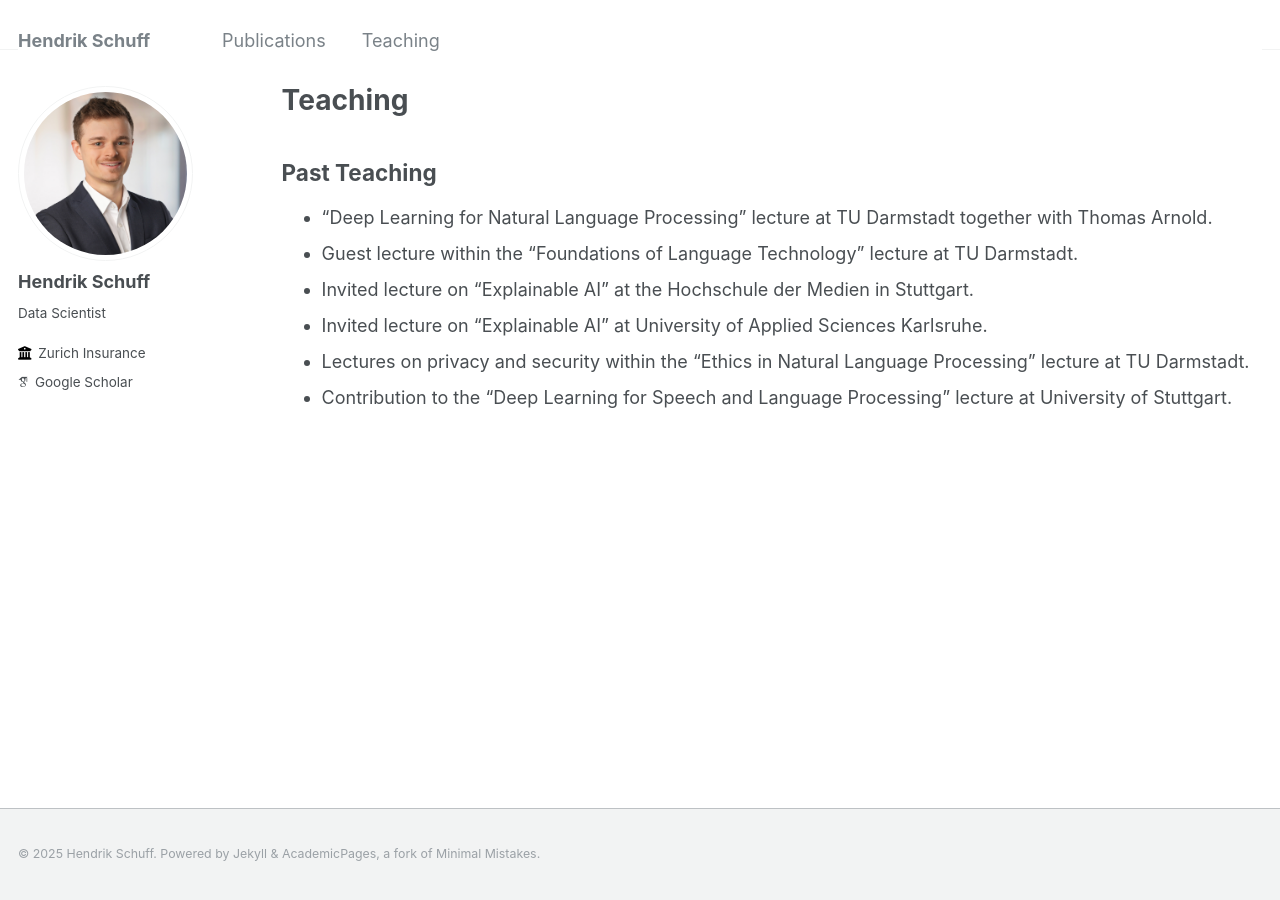
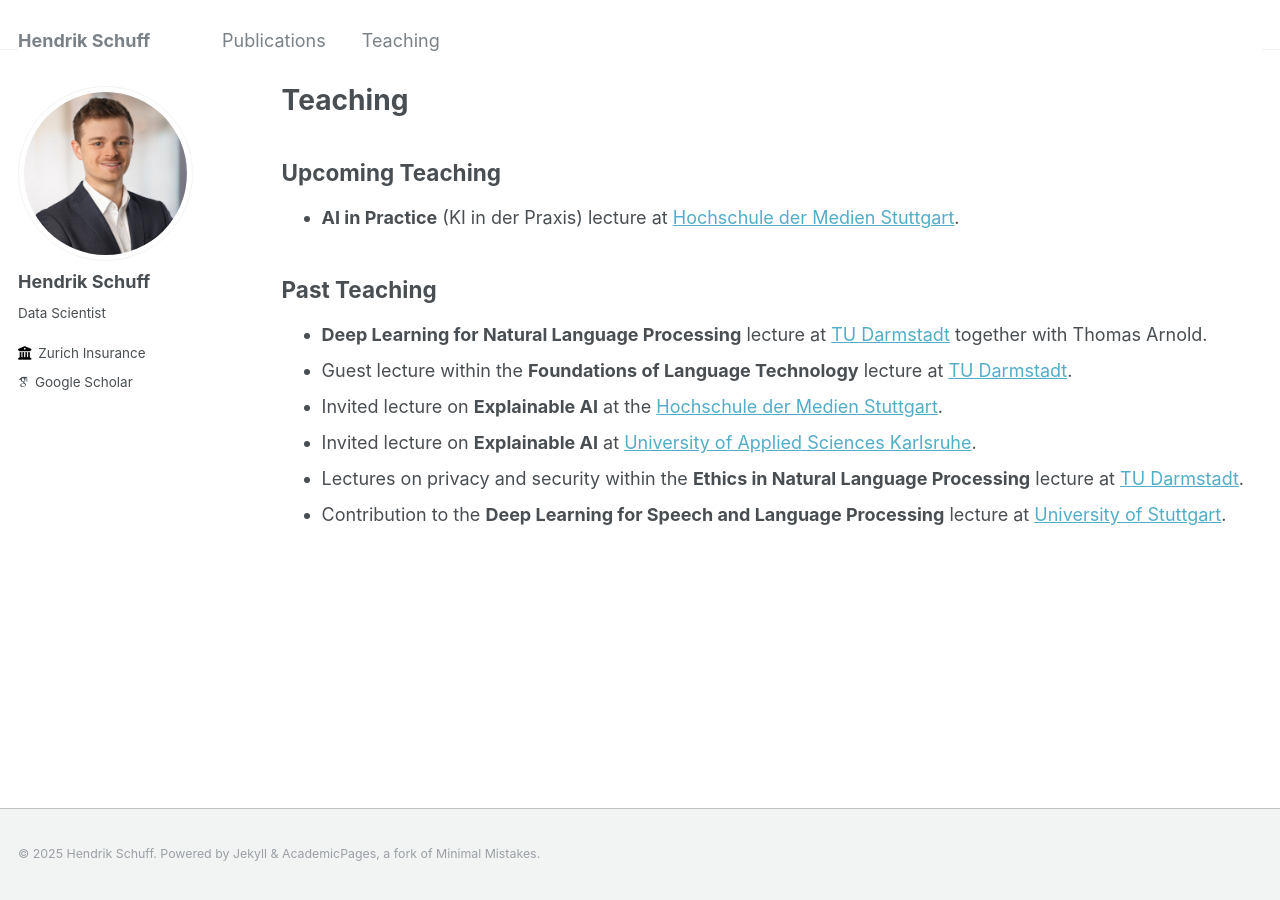
Before and after one commit to hschuff/hschuff.github.io, a Jekyll site: the page built from _pages/teaching.md, in a window 1280 px wide. Built offline with Jekyll 4.4.1, drawn with Linux system fonts in a browser that asks for light colours; some web fonts are replaced.

Commit message:
teaching update

```diff
--- a/_pages/teaching.md
+++ b/_pages/teaching.md
@@ -1,14 +1,18 @@
 ---
 layout: archive
-title: "Teaching"
+title: Teaching
 permalink: /teaching/
 author_profile: true
 ---
+
+## Upcoming Teaching
+* **AI in Practice** (KI in der Praxis) lecture at [Hochschule der Medien Stuttgart](https://www.hdm-stuttgart.de/en).
+
 ## Past Teaching
 
-* "Deep Learning for Natural Language Processing" lecture at TU Darmstadt together with Thomas Arnold.
-* Guest lecture within the "Foundations of Language Technology" lecture at TU Darmstadt.
-* Invited lecture on "Explainable AI" at the Hochschule der Medien in Stuttgart.
-* Invited lecture on "Explainable AI" at University of Applied Sciences Karlsruhe.
-* Lectures on privacy and security within the "Ethics in Natural Language Processing" lecture at TU Darmstadt.
-* Contribution to the "Deep Learning for Speech and Language Processing" lecture at University of Stuttgart.
+* **Deep Learning for Natural Language Processing** lecture at [TU Darmstadt](https://www.tu-darmstadt.de/index.en.jsp) together with Thomas Arnold.
+* Guest lecture within the **Foundations of Language Technology** lecture at [TU Darmstadt](https://www.tu-darmstadt.de/index.en.jsp).
+* Invited lecture on **Explainable AI** at the [Hochschule der Medien Stuttgart](https://www.hdm-stuttgart.de/en).
+* Invited lecture on **Explainable AI** at [University of Applied Sciences Karlsruhe](https://www.h-ka.de/en/).
+* Lectures on privacy and security within the **Ethics in Natural Language Processing** lecture at [TU Darmstadt](https://www.tu-darmstadt.de/index.en.jsp).
+* Contribution to the **Deep Learning for Speech and Language Processing** lecture at [University of Stuttgart](https://www.uni-stuttgart.de/en/).
```
Also changed, not shown: _pages/about.md (+1 -0 lines).
